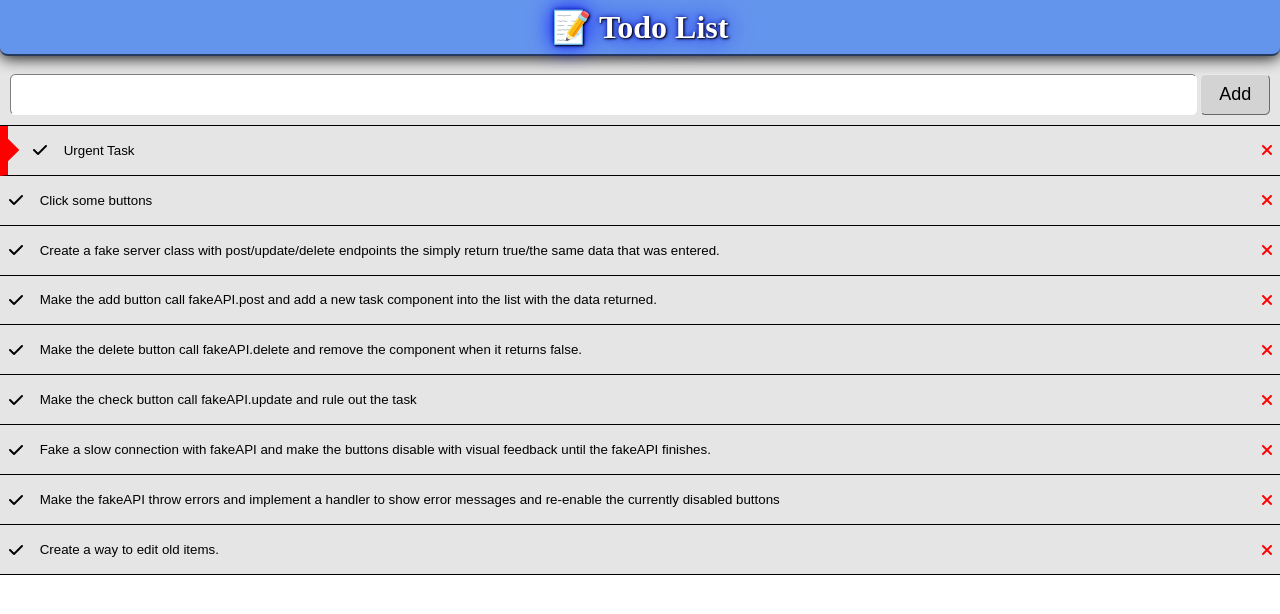
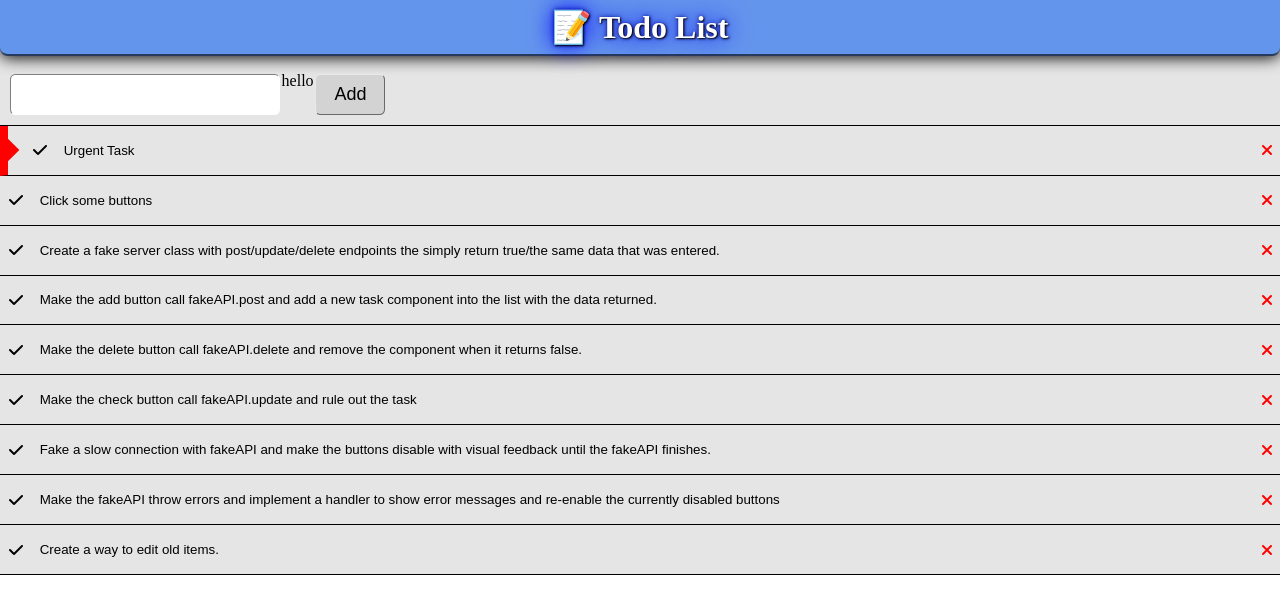
Before and after one commit to b-hayes/vue, a Vue app in the folder vue-cli-created-project/: page / in a window 1280 px wide. Shown: the top 614 px of the page. Built offline with nearby package versions, Linux system fonts and the light colour scheme.

Commit message:
OMFG finally got a value bind from an input inside a child component

```diff
--- a/vue-cli-created-project/src/App.vue
+++ b/vue-cli-created-project/src/App.vue
@@ -2,7 +2,8 @@
     <app-header/>
     <div class="container">
         <div class="task-row">
-            <TextInput style="flex: 1"/>
+            <TextInput v-model="newTaskText" :model-value="newTaskText"/>
+            <p>hello {{ newTaskText }}</p>
             <Button text="Add"></Button>
         </div>
         <TaskList :tasks="tasks"
@@ -23,6 +24,7 @@ export default {
     data() {
         return {
             'title': 'Hello world!',
+            newTaskText: '',
             tasks: []
         }
     },
--- a/vue-cli-created-project/src/components/TextInput.vue
+++ b/vue-cli-created-project/src/components/TextInput.vue
@@ -1,15 +1,17 @@
 <template>
-  <input>
+    <input
+        :value="modelValue"
+        @input="$emit('update:modelValue', $event.target.value)" />
 </template>
 
 <script>
 export default {
-  name: "TextInput"
-}
+    props: ['modelValue']
+};
 </script>
 
 <style scoped>
-  input {
+input {
     font-size: large;
-  }
+}
 </style>
```
